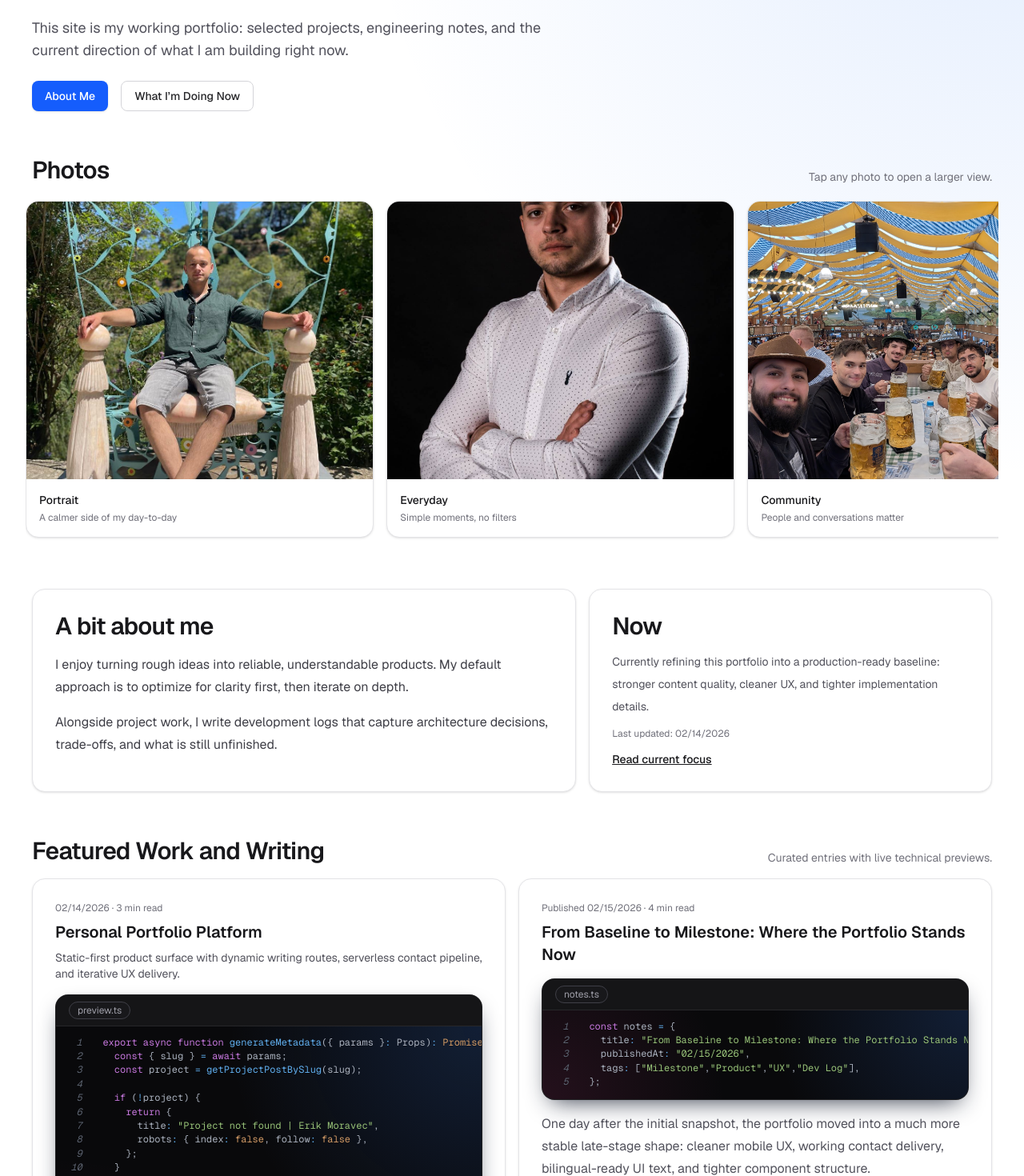
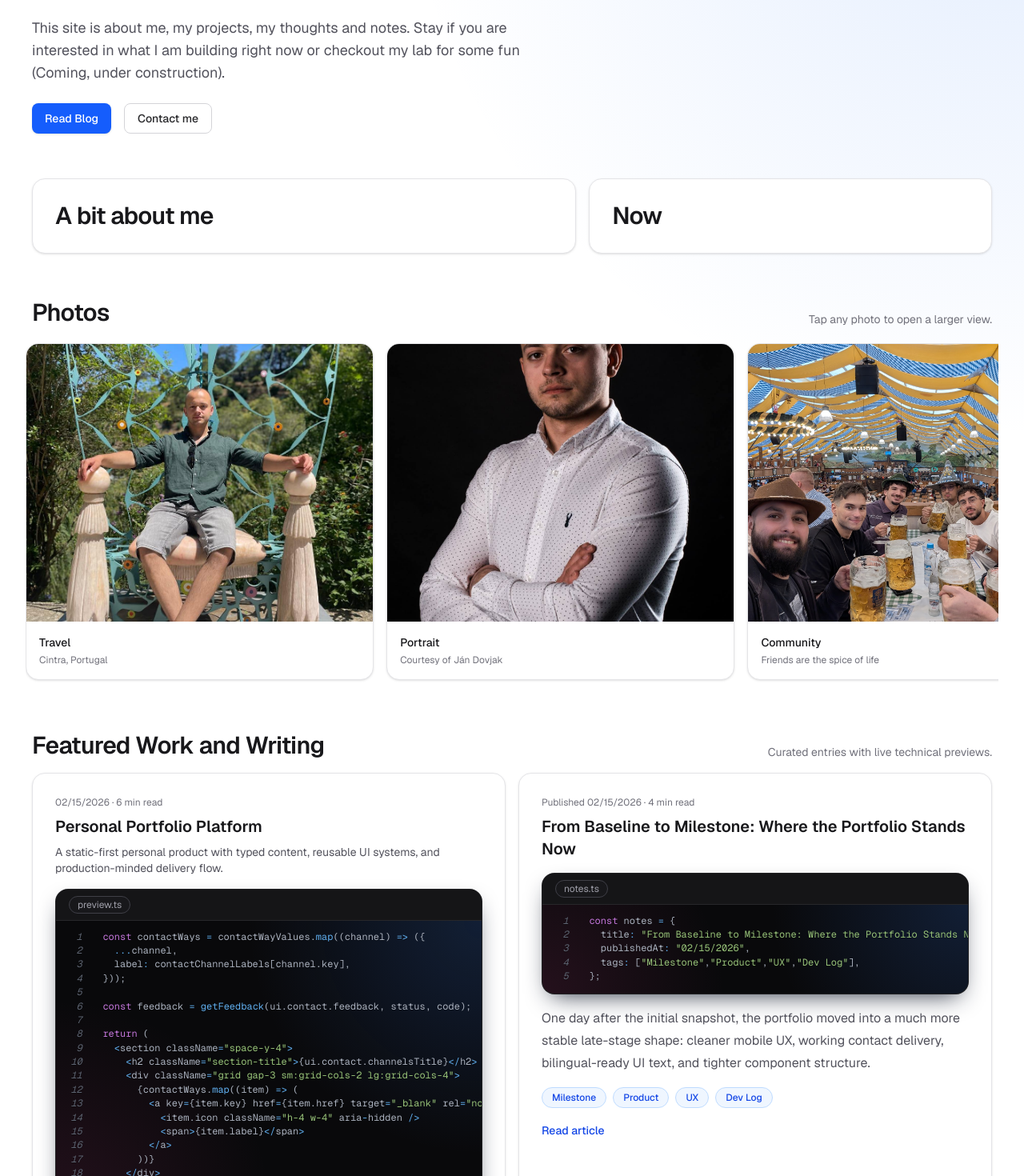
Before and after one commit to xmoravec/Portfolio, a Next.js app: page / in a window 1280 px wide. Shown: the part 240-1710 px from the top of the page at 80% size. Built offline with nearby package versions, Linux system fonts and the light colour scheme; no server answers.

Commit message:
Revamp homepage content, update project article

```diff
--- a/src/app/content.ts
+++ b/src/app/content.ts
@@ -55,9 +55,9 @@ export const defaultLocale: Locale = "en";
 const enHomeContent: HomeContent = {
     hero: {
       eyebrow: "Personal Site",
-      title: "Hi, I’m Erik. I design, build, and document software that stays practical.",
+      title: "Hi, I’m Erik Moravec. I design and build exciting software that solves real problems. Or is just fun.",
       description:
-        "This site is my working portfolio: selected projects, engineering notes, and the current direction of what I am building right now.",
+        "This site is about me, my projects, my thoughts and notes. Stay if you are interested in what I am building right now or checkout my lab for some fun (Coming, under construction).",
       primaryCta: { label: "About Me", href: "/about" },
       secondaryCta: { label: "What I’m Doing Now", href: "/about#now" },
     },
@@ -74,26 +74,26 @@ const enHomeContent: HomeContent = {
         {
           src: "/images/photos/profile_picture_portugal_chair.jpg",
           alt: "Personal portrait seated outdoors",
-          title: "Portrait",
-          subtitle: "A calmer side of my day-to-day",
+          title: "Travel",
+          subtitle: "Cintra, Portugal",
         },
         {
           src: "/images/photos/profile_picture_shirt_old.jpg",
           alt: "Personal portrait in shirt",
-          title: "Everyday",
-          subtitle: "Simple moments, no filters",
+          title: "Portrait",
+          subtitle: "Courtesy of Ján Dovjak",
         },
         {
           src: "/images/photos/oktoberfest_table.jpg",
           alt: "Social table moment",
           title: "Community",
-          subtitle: "People and conversations matter",
+          subtitle: "Friends are the spice of life",
         },
         {
           src: "/images/photos/brooklyn_bridge.jpg",
           alt: "Brooklyn Bridge city view",
           title: "Places",
-          subtitle: "Movement, cities, and perspective",
+          subtitle: "Movement, Exploration, and perspective",
         },
       ],
     },
--- a/src/app/page.tsx
+++ b/src/app/page.tsx
@@ -6,12 +6,6 @@ import { defaultLocale, getHomeContent } from "./content";
 import { getUiText } from "./i18n/ui-text";
 import { blogPosts } from "../content/blog";
 import { projectPosts } from "../content/projects";
-
-const dateFormatter = new Intl.DateTimeFormat(undefined, {
-  day: "2-digit",
-  month: "2-digit",
-  year: "numeric",
-});
 
 export default function Home() {
   const content = getHomeContent(defaultLocale);
@@ -33,19 +27,33 @@ export default function Home() {
         </p>
         <div className="flex flex-wrap gap-3 sm:gap-4">
           <Link
-            href={content.hero.primaryCta.href}
+            href="/blog"
             className="button-primary w-full justify-center sm:w-auto"
           >
-            {content.hero.primaryCta.label}
+            Read Blog
           </Link>
           <Link
-            href={content.hero.secondaryCta.href}
+            href="/contact"
             className="button-secondary w-full justify-center sm:w-auto"
           >
-            {content.hero.secondaryCta.label}
+            Contact me
           </Link>
         </div>
       </section>
+
+      <div className="grid gap-4 lg:grid-cols-[1.35fr_1fr]">
+        <section aria-labelledby="intro-heading" className="section-card space-y-4">
+          <h2 id="intro-heading" className="section-title">
+            {content.intro.title}
+          </h2>
+        </section>
+
+        <section aria-labelledby="now-heading" className="section-card space-y-3">
+          <h2 id="now-heading" className="section-title">
+            {content.now.title}
+          </h2>
+        </section>
+      </div>
 
       <section aria-labelledby="photos-heading" className="space-y-5">
         <div className="flex flex-wrap items-end justify-between gap-3">
@@ -56,30 +64,6 @@ export default function Home() {
         </div>
         <PhotoGallery items={content.photos.items} labels={ui.photos} />
       </section>
-
-      <div className="grid gap-4 lg:grid-cols-[1.35fr_1fr]">
-        <section aria-labelledby="intro-heading" className="section-card space-y-4">
-          <h2 id="intro-heading" className="section-title">
-            {content.intro.title}
-          </h2>
-          {content.intro.paragraphs.map((paragraph) => (
-            <p key={paragraph} className="muted-text text-base text-zinc-700">
-              {paragraph}
-            </p>
-          ))}
-        </section>
-
-        <section aria-labelledby="now-heading" className="section-card space-y-3">
-          <h2 id="now-heading" className="section-title">
-            {content.now.title}
-          </h2>
-          <p className="muted-text">{content.now.summary}</p>
-          <p className="text-xs text-zinc-500">{ui.common.lastUpdatedLabel}: {dateFormatter.format(new Date(`${content.now.lastUpdated}T00:00:00`))}</p>
-          <Link href={content.now.cta.href} className="text-sm font-medium text-zinc-900 underline">
-            {content.now.cta.label}
-          </Link>
-        </section>
-      </div>
 
       {featuredProject || featuredBlogPost ? (
         <section aria-labelledby="featured-heading" className="space-y-4">
--- a/src/content/projects/portfolio-project.ts
+++ b/src/content/projects/portfolio-project.ts
@@ -4,67 +4,74 @@ export const portfolioProjectPost: ProjectPost = {
   slug: "personal-portfolio-platform",
   title: "Personal Portfolio Platform",
   subtitle:
-    "Static-first product surface with dynamic writing routes, serverless contact pipeline, and iterative UX delivery.",
-  date: "2026-02-14",
-  readTime: "3 min read",
+    "A static-first personal product with typed content, reusable UI systems, and production-minded delivery flow.",
+  date: "2026-02-15",
+  readTime: "6 min read",
   summary:
-    "A technical project profile of this portfolio: architecture model, rendering strategy, and practical product engineering decisions.",
-  tags: ["Next.js", "Architecture", "Server Actions", "Frontend Systems"],
-  previewCode: `export async function generateMetadata({ params }: Props): Promise<Metadata> {
-  const { slug } = await params;
-  const project = getProjectPostBySlug(slug);
+    "This project is my main engineering surface: a portfolio and technical notebook built to stay maintainable while still shipping polished UI and real product behavior.",
+  tags: ["Next.js", "React", "TypeScript", "Server Actions", "Tailwind", "Architecture"],
+  previewCode: `const contactWays = contactWayValues.map((channel) => ({
+  ...channel,
+  label: contactChannelLabels[channel.key],
+}));
 
-  if (!project) {
-    return {
-      title: "Project not found | Erik Moravec",
-      robots: { index: false, follow: false },
-    };
-  }
+const feedback = getFeedback(ui.contact.feedback, status, code);
 
-  const canonicalPath = \`/projects/\${project.slug}\`;
-
-  return {
-    title: \`\${project.title} | Erik Moravec\`,
-    description: project.summary,
-    alternates: { canonical: canonicalPath },
-    openGraph: {
-      title: project.title,
-      description: project.summary,
-      url: canonicalPath,
-      type: "article",
-    },
-  };
-}`,
+return (
+  <section className="space-y-4">
+    <h2 className="section-title">{ui.contact.channelsTitle}</h2>
+    <div className="grid gap-3 sm:grid-cols-2 lg:grid-cols-4">
+      {contactWays.map((item) => (
+        <a key={item.key} href={item.href} target="_blank" rel="noopener noreferrer">
+          <item.icon className="h-4 w-4" aria-hidden />
+          <span>{item.label}</span>
+        </a>
+      ))}
+    </div>
+  </section>
+);`,
   goals: [
-    "Keep content publishing simple without introducing CMS complexity too early.",
-    "Ship a polished portfolio surface while preserving fast iteration speed.",
-    "Build reusable patterns for routing, rendering, and serverless integrations.",
+    "Keep the stack lean and understandable so development remains fast without hidden operational complexity.",
+    "Build reusable page and component patterns that support both product storytelling and technical deep-dives.",
+    "Ship release-ready behavior (forms, metadata, navigation, accessibility, and responsive UX) instead of only static visuals.",
   ],
   architecture: [
-    "Next.js App Router with route-level pages and shared global shell.",
-    "Typed content modules for blog and projects, keeping data close to code.",
-    "Server actions for form handling to avoid client-side API wiring overhead.",
-    "Static-first rendering with selective dynamic behavior where meaningful.",
+    "Next.js App Router with server-first pages, route-level metadata, and static generation for project/blog slugs.",
+    "Typed content modules for projects/blog/home copy to keep authoring close to rendering logic and prevent schema drift.",
+    "A reusable design layer with Tailwind primitives, shared cards, and a unified code block surface powered by react-syntax-highlighter.",
+    "Server actions for contact delivery using Resend, with validation, anti-spam checks, and deterministic redirect outcomes.",
+    "Dependency choices prioritize readability and ecosystem fit: Next.js, React, TypeScript, Tailwind, lucide-react, and react-syntax-highlighter.",
   ],
   shippedFeatures: [
-    "Dynamic blog route (/blog/[slug]) with canonical metadata and legacy redirect support.",
-    "Reusable code-render surface with syntax-colored snippets and line numbers.",
-    "Contact submission pipeline with validation, anti-spam checks, and optional Resend delivery.",
-    "Subtle motion layer with reduced-motion compliance and preserved hover interactions.",
+    "Unified slug-based project and blog routes with canonical metadata and legacy query-route redirect compatibility.",
+    "A configurable code presentation component that supports compact previews, detailed examples, line numbers, and optional copy-to-clipboard.",
+    "Contact workflow with honeypot/timing/link heuristics, user-facing feedback states, and optional Resend delivery fallback behavior.",
+    "Mobile-first interaction layer: drawer navigation, horizontal photo rail, modal viewer, and reduced-motion-aware transitions.",
+    "Icon refactor from inline SVG paths to lucide-react components for readability and maintainability.",
   ],
   currentFocus: [
-    "Final production hardening for the contact pipeline and delivery observability.",
-    "Continue replacing placeholder content with high-signal technical narratives.",
-    "Incrementally improve conversion-oriented UX while preserving simplicity.",
+    "Content pass: rewrite and personalize all copy with stronger outcomes, clearer project narrative, and better contextual screenshots/snippets.",
+    "Pre-release hardening: final accessibility/SEO/performance checks and deployment configuration validation.",
+    "Translation rollout: complete EN/SK divergence from shared placeholders once content quality pass is done.",
   ],
   codeSamples: [
     {
-      title: "server-action-validation.ts",
+      title: "contact-action-guardrails.ts",
       code: `export async function submitContactForm(formData: FormData) {
-  const email = String(formData.get("email") ?? "").trim().toLowerCase();
-  const message = String(formData.get("message") ?? "").trim();
+  const name = toSafeText(formData.get("name"));
+  const email = toSafeText(formData.get("email")).toLowerCase();
+  const message = toSafeText(formData.get("message"));
+  const company = toSafeText(formData.get("company"));
+  const formStartedAt = Number.parseInt(toSafeText(formData.get("formStartedAt")), 10);
 
-  if (!EMAIL_PATTERN.test(email)) {
+  const isTooFast = Number.isFinite(formStartedAt) && formStartedAt > 0 && Date.now() - formStartedAt < 1500;
+  const hasSuspiciousLink = URL_PATTERN.test(message) && message.length < 40;
+
+  if (company || isTooFast || hasSuspiciousLink) {
+    redirect("/contact?status=error&code=spam");
+  }
+
+  if (!name || !EMAIL_PATTERN.test(email)) {
     redirect("/contact?status=error&code=email");
   }
 
@@ -74,17 +81,38 @@ export const portfolioProjectPost: ProjectPost = {
 }`,
     },
     {
-      title: "dynamic-route-indexing.ts",
-      code: `export function generateStaticParams() {
-  return blogPosts.map((post) => ({ slug: post.slug }));
-}
+      title: "reusable-code-block-surface.tsx",
+      code: `export function CodeBlock({
+  code,
+  title,
+  language = "typescript",
+  compact = false,
+  showLineNumbers = true,
+  wrapLongLines = false,
+  enableCopy = false,
+}: CodeBlockProps) {
+  return (
+    <div className="overflow-hidden rounded-2xl border border-zinc-800/80 bg-zinc-950">
+      <div className="flex items-center justify-between border-b border-zinc-800 px-4 py-2">
+        <p className="text-xs text-zinc-400">{title ?? "typescript"}</p>
+        {enableCopy ? <CopyButton code={code} /> : null}
+      </div>
 
-export async function generateMetadata({ params }: Props) {
-  const post = getBlogPostBySlug((await params).slug);
-  return {
-    title: post ? \`\${post.title} | Erik Moravec\` : "Post not found",
-    alternates: post ? { canonical: \`/blog/\${post.slug}\` } : undefined,
-  };
+      <SyntaxHighlighter
+        language={language}
+        style={oneDark}
+        showLineNumbers={showLineNumbers}
+        wrapLongLines={wrapLongLines}
+        customStyle={{
+          margin: 0,
+          background: "transparent",
+          fontSize: compact ? "0.75rem" : "0.875rem",
+        }}
+      >
+        {code}
+      </SyntaxHighlighter>
+    </div>
+  );
 }`,
     },
   ],
```
Also changed, not shown: 2 other files (tests, documents, lock files or other folders).
